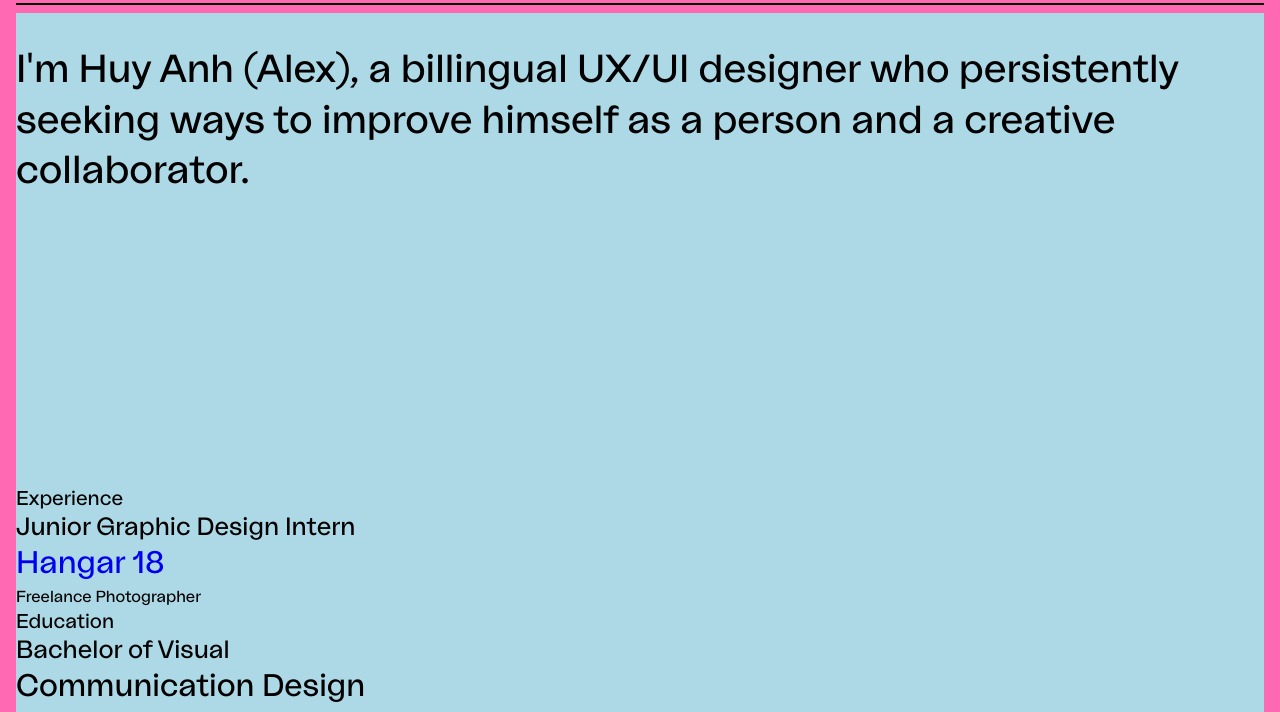
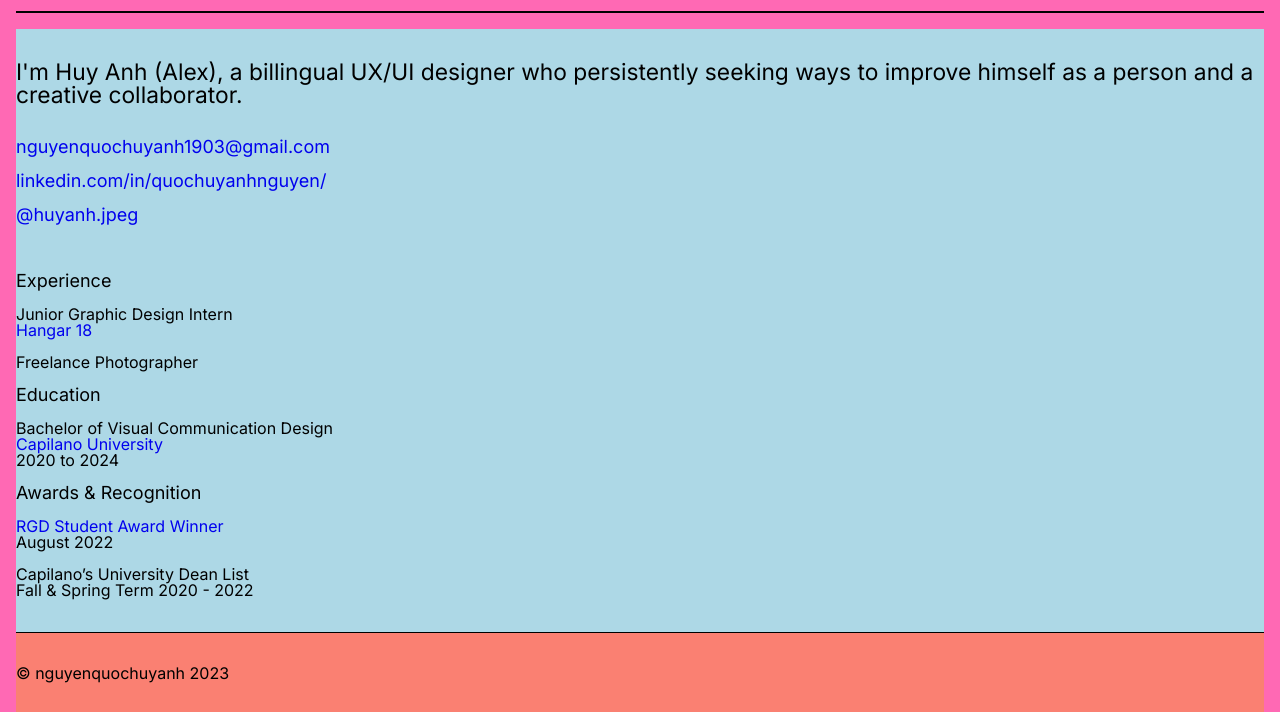
Before and after one commit to nqhuyanh/alex-portfolio, a plain HTML site: page about.html in a window 1280 px wide. Shown: the part 72-784 px from the top of the page. Drawn offline with Linux system fonts and the light colour scheme.

Commit message:
Update Typography About Page

```diff
--- a/about.html
+++ b/about.html
@@ -18,51 +18,46 @@
         </ul>
     </header>
     <hr class="navblack">
+
     <main class="main">
         <ul class="about-container">
             <li class="bio">
-                <h4>I'm Huy Anh (Alex), a billingual UX/UI designer who persistently seeking ways to improve himself as
-                    a person and a creative collaborator.</h4>
+                <h3>I'm Huy Anh (Alex), a billingual UX/UI designer who persistently seeking ways to improve himself as
+                    a person and a creative collaborator.</h3>
             </li>
-            <li class="experience">
-                <h1 class="main-heading">Experience</h1>
-                <h2 class="job-position">Junior Graphic Design Intern</h2>
-                <h3 class="business-or-school-name"><a href="https://h18.com/" class="about" target="_blank">Hangar
-                        18</a></h3>
-                <p>Freelance Photographer</p>
 
-                <h1>Education</h1>
-
-                <h2>Bachelor of Visual</h2>
-
-                <h3>Communication Design</h3>
-
-                <h3 class="business-or-school-name"><a href="https://www.ideaschoolofdesign.com/" class="about"
-                        target="_blank">Capilano University</a></h3>
-
-                <p>2020 to 2024</p>
-                <h1>Awards & Recognition</h1>
-                <p>RGD Student Award Winner
-
-                    <a href="https://www.rgd.ca/2021/09/01/design-de-plume-award-for-indigenous-design-winner-end-stolen-choices.php"
-                        class="about" target="_blank">Design de Plume</a>
-
-                    August 2022</p>
-                <p>Dean List</p>
-
-                <p>Fall & Spring Term</p>
-
-                <p>2020 - 2022</p>
-            </li>
             <li class="contact">
                 <ul class="social-media-list">
                     <li class="social-media-item"><a href="https://www.ideaschoolofdesign.com/" class="about"
                             target="_blank">nguyenquochuyanh1903@gmail.com</a></li>
-                    <li class="social-media-item"><a href="https://www.instagram.com/huyanh.jpeg/" class="about"
-                            target="_blank">@huyanh.jpeg</a></li>
                     <li class="social-media-item"><a href="linkedin.com/in/quochuyanhnguyen/" class="about"
                             target="_blank">linkedin.com/in/quochuyanhnguyen/</a></li>
+                    <li class="social-media-item"><a href="https://www.instagram.com/huyanh.jpeg/" class="about"
+                                target="_blank">@huyanh.jpeg</a></li>
                 </ul>
+            </li>
+
+            <li class="experience">
+                <h1 class="main-heading-experience">Experience</h1>
+                <p class="job-position">Junior Graphic Design Intern</p>
+                <p class="business-name"><a href="https://h18.com/" class="about" target="_blank">Hangar
+                        18</a></p>
+                <p class="job-position">Freelance Photographer</p>
+            </li>
+            <li class="education">
+                <h1 class="main-heading-education">Education</h1>
+                <p class="program-name">Bachelor of Visual Communication Design</p>
+                <p class="school-name"><a href="https://www.ideaschoolofdesign.com/" class="about"
+                        target="_blank">Capilano University</a></p>
+                <p class="program-date">2020 to 2024</p>
+            </li>
+            <li class="awards-or-recognition">
+                <h1 class="main-heading-awards-or-recognition">Awards & Recognition</h1>
+                <p class="awards-or-regconition-title"><a href="https://www.rgd.ca/2021/09/01/design-de-plume-award-for-indigenous-design-winner-end-stolen-choices.php"
+                    class="about" target="_blank">RGD Student Award Winner</a></p>
+                <p class="awards-or-regconition-date">August 2022</p>
+                <p class="awards-or-regconition-title">Capilano’s University Dean List</p>
+                <p class="awards-or-regconition-date">Fall & Spring Term 2020 - 2022</p>
             </li>
         </ul>
     </main>
--- a/styles.css
+++ b/styles.css
@@ -1,10 +1,5 @@
 @import url(reset.css);
 @import url('https://fonts.googleapis.com/css2?family=Inter&display=swap');
-
-@font-face {
-    font-family: 'lanord';
-    src: url('/assets/LaNord-Regular.otf') format('opentype');
-}
 
 /* apply a natural box layout model to all elements, but allowing components to change */
 html {
@@ -31,44 +26,31 @@ img {
     height: auto;
 }
 
-/* Typescale for all screens */
-
+/* Typescale for mobile */
 
 
 h1 {
-    font-family: 'lanord', sans-serif;
-    font-size: 1.25rem;
-    line-height: 1.3;
+    font-size: 1.125rem;
 }
 
 h2 {
-    font-family: 'lanord', sans-serif;
-    font-size: 1.563rem;
-    line-height: 1.3;
+    font-size: 1.266rem;
 }
 
 h3 {
-    font-family: 'lanord', sans-serif;
-    font-size: 1.953rem;
-    line-height: 1.3;
+    font-size: 1.424rem;
 }
 
 h4 {
-    font-family: 'lanord', sans-serif;
-    font-size: 2.2rem;
-    line-height: 1.3;
+    font-size: 1.602rem;
 }
 
 h5 {
-    font-family: 'lanord', sans-serif;
-    font-size: 3.052rem;
-    line-height: 1.3;
+    font-size: 1.802rem;
 }
 
 p {
-    font-family: 'lanord', sans-serif;
-    font-size: 1em;
-    line-height: 1.5em;
+    font-size: 1rem;
 }
 
 .social-media-item {font-size: 1rem;}
@@ -83,7 +65,7 @@ a:active {
     color: black;
 }
 
-/*holding page*/
+/* holding page comming soon */
 
 .holding-page-container-warp {
     display: flex;
@@ -115,13 +97,13 @@ a:active {
 
     .navblack {
         height: 0.1rem;
-        margin-left: 0;
-        margin-right: 0;
-        margin-top: 1;
-        margin-bottom: 1;
+        margin-left: 0rem;
+        margin-right: 0rem;
+        margin-top: 1rem;
+        margin-bottom: 1rem;
         position: sticky;
-        top: 1;
-        border: 0;
+        top: 1rem;
+        border: 0rem;
         display: block;
         background: #000;
     }
@@ -172,12 +154,12 @@ a:active {
 
     .navblack {
         height: 0.1rem;
-        margin-left: 0;
-        margin-right: 0;
-        margin-top: 1;
-        margin-bottom: 1;
+        margin-left: 0rem;
+        margin-right: 0rem;
+        margin-top: 1rem;
+        margin-bottom: 1rem;
         position: sticky;
-        top: 1;
+        top: 1rem;
         border: 0;
         display: block;
         background: #000;
@@ -187,19 +169,52 @@ a:active {
         background: lightblue;
         display: grid;
         grid-template-columns: 1fr;
-        grid-template-rows: 1fr 1fr 1fr;
     }
 
     .bio {
         margin-top: 2rem;
+        margin-bottom: 2rem;
     }
 
     .experience {
-        margin-top: 2rem;
+        margin-bottom: 1rem;
+    }
+
+    .education {
+        margin-bottom: 1rem;
+    }
+
+    .awards-or-recognition {
+        margin-bottom: 1rem;
     }
 
     .contact {
-        padding-bottom: 1rem;
+        margin-bottom: 2rem;
+    }
+
+    .social-media-item {
+        font-size: 1.125rem;
+        margin-bottom: 1rem;
+    }
+
+    .main-heading-experience {
+        margin-bottom: 1rem;
+    }
+
+    .main-heading-education {
+        margin-bottom: 1rem;
+    }
+
+    .main-heading-awards-or-recognition {
+        margin-bottom: 1rem;
+    }
+
+    .business-name {
+        margin-bottom: 1rem;
+    }
+
+    .awards-or-regconition-date {
+        margin-bottom: 1rem;
     }
 
 
@@ -208,9 +223,5 @@ a:active {
 
 @media only screen and (min-width: 992px) {
 
-    h4 {
-        font-size: 2.441rem;
-
-    }
 
 }
```
